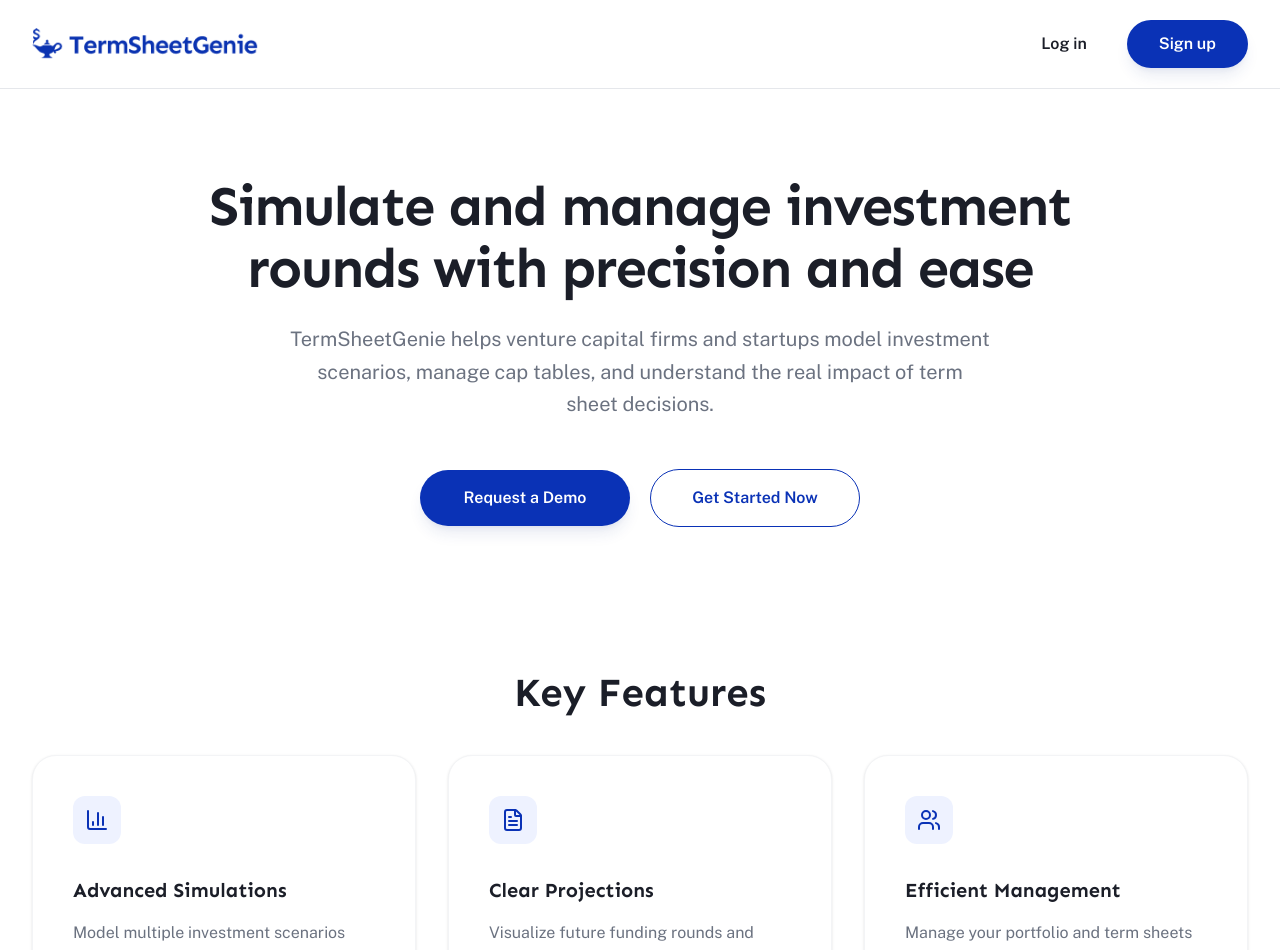
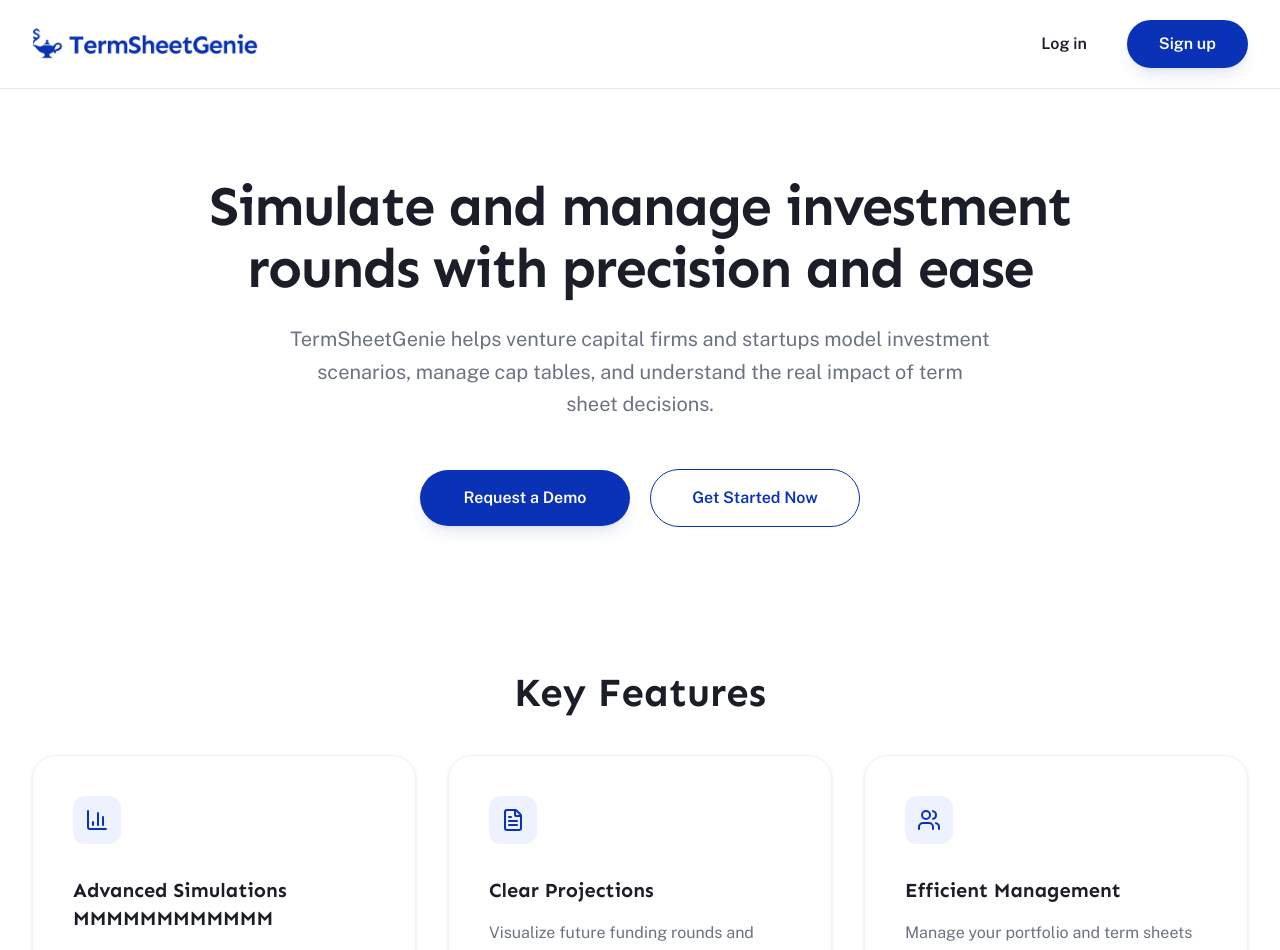
Before and after one commit to alzinan1234/trem_sheet_genie, a Next.js app: page / in a window 1280 px wide. Shown: the top 950 px of the page. Built offline with nearby package versions, Linux system fonts and the light colour scheme.

Commit message:
CI/CD Test 2

```diff
--- a/src/components/home/Features.tsx
+++ b/src/components/home/Features.tsx
@@ -5,7 +5,7 @@ import { BarChart3, FileText, Users } from 'lucide-react';
 
 const features = [
   {
-    title: "Advanced Simulations",
+    title: "Advanced Simulations MMMMMMMMMMMM",
     description: "Model multiple investment scenarios and understand the impact on ownership, dilution, and returns.",
     icon: <BarChart3 size={24} className="text-[#0A32B6]" />,
   },
```
